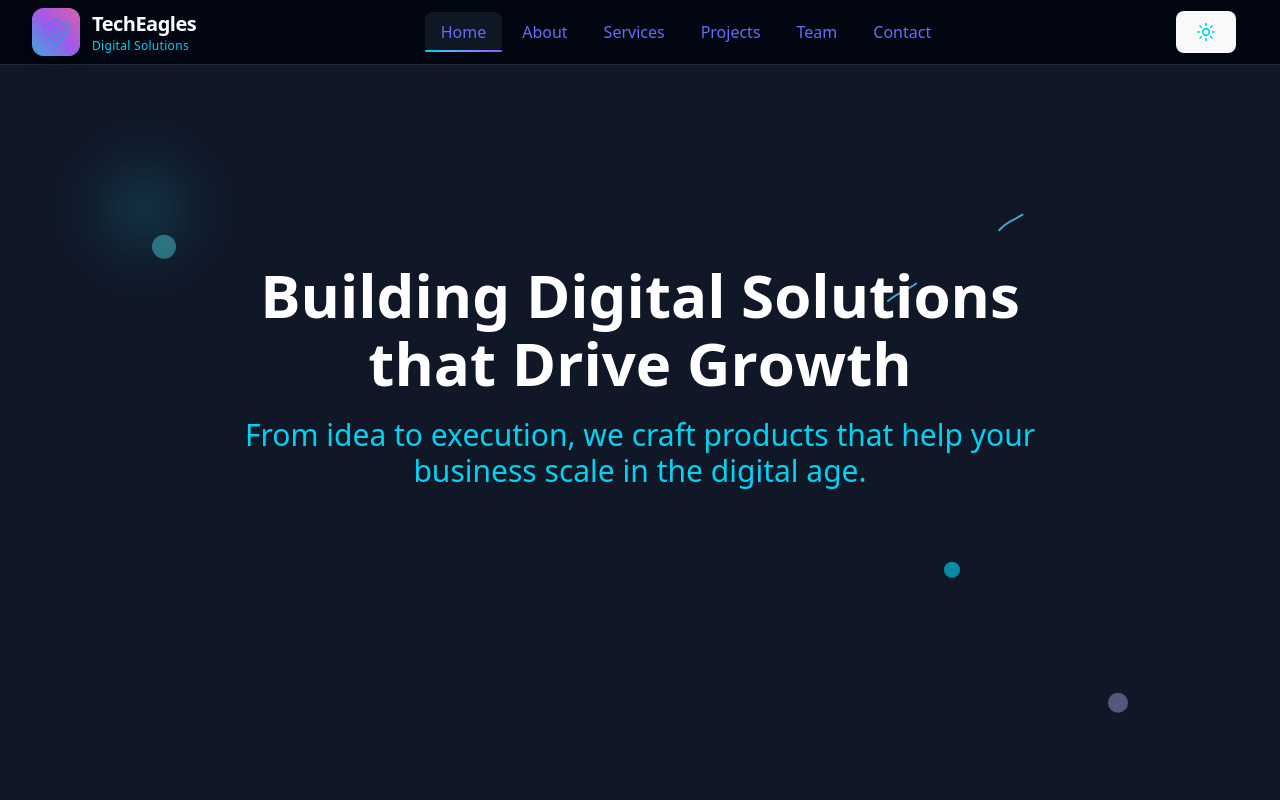
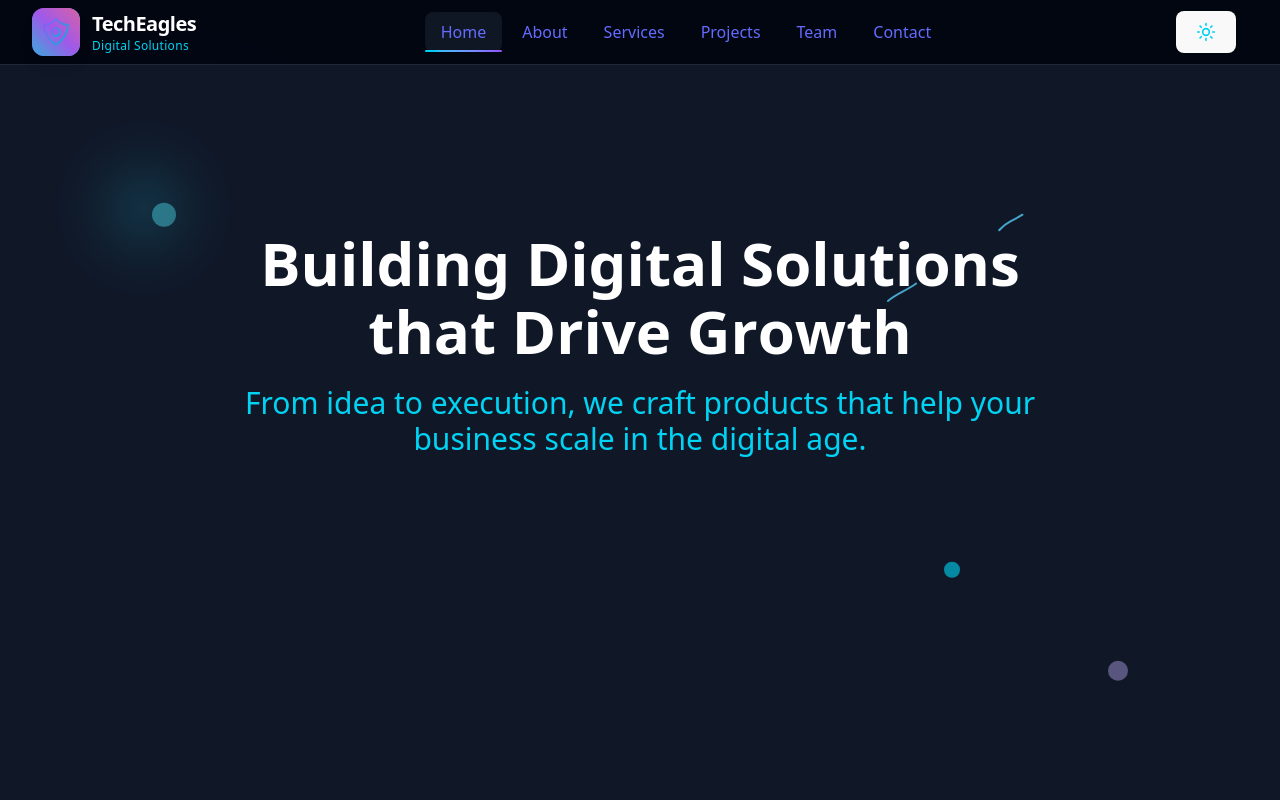
Before and after one commit to faizan-docx/techeagles, a React (Vite) app: page / in a window 1280 px wide. Shown: the top 800 px of the page. Built offline with nearby package versions, Linux system fonts and the light colour scheme.

Commit message:
scroll up

```diff
--- a/src/App.jsx
+++ b/src/App.jsx
@@ -1,4 +1,4 @@
-import React, { useState, useEffect } from 'react';
+import React, { useState, useEffect, useLayoutEffect } from 'react';
 import { Routes, Route, useLocation } from 'react-router-dom';
 import { motion, AnimatePresence } from 'framer-motion';
 import LandingPage from './components/landingPage';
@@ -15,6 +15,11 @@ import Footer from './components/footer';
 function App() {
   const [isDarkMode, setIsDarkMode] = useState(true);
   const location = useLocation();
+
+  // Ensure on first load/refresh we start at the top
+  useLayoutEffect(() => {
+    window.scrollTo({ top: 0, left: 0, behavior: 'auto' });
+  }, []);
 
   useEffect(() => {
     if (isDarkMode) {
--- a/src/components/landingPage.jsx
+++ b/src/components/landingPage.jsx
@@ -142,7 +142,7 @@ const LandingPage = ({ isDarkMode }) => {
       />
 
       <div className="w-full flex-1 flex flex-col items-center justify-center relative z-10 px-4">
-        <BackgroundLines className="relative w-full flex flex-col items-center justify-center px-4 py-10 md:py-16 overflow-hidden">
+        <BackgroundLines className="relative w-full flex flex-col items-center justify-center px-4 pt-48 pb-10 md:pt-0 md:py-16 overflow-hidden">
           <motion.div
             className="relative z-10 w-full max-w-4xl flex flex-col items-center text-center space-y-6"
             variants={containerVariants}
```
